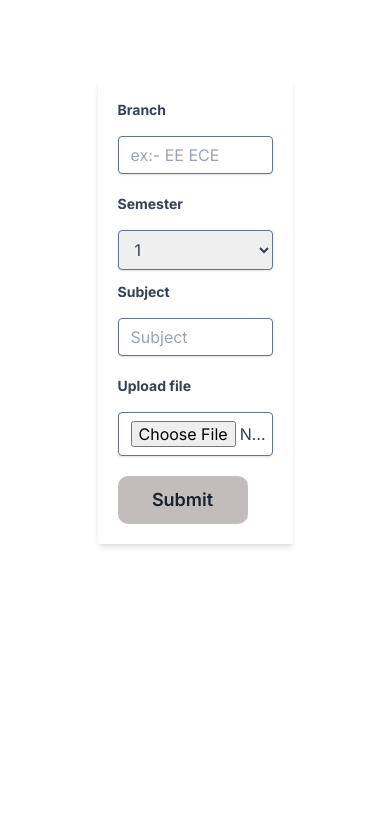
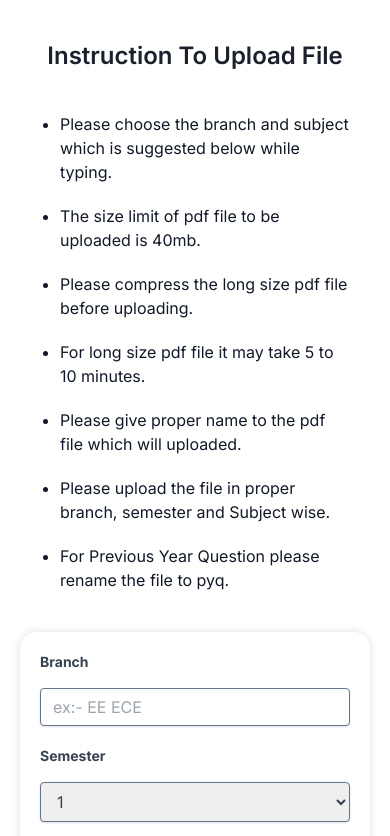
Before and after one commit to Premraj18/NotesShala, a Next.js app: page /uploadnotes in a window 390 px wide. Shown: the top 836 px of the page. Built offline with nearby package versions, Linux system fonts and the light colour scheme.

Commit message:
responsive

```diff
--- /dev/null
+++ b/app/components/NotesBranchWise.js
@@ -0,0 +1,80 @@
+"use client"
+import Link from 'next/link'
+import React from 'react'
+
+const NotesBranchWise = () => {
+    return (
+        <div>
+            <div className='px-10 py-5'>
+                <h2 className='text-3xl font-semibold py-2'>Notes</h2>
+                <p>Gets your hands on your study materials now !</p>
+            </div>
+            <div className="flex flex-wrap justify-center items-center gap-10">
+                <div className="flex flex-col justify-center items-center">
+                    <Link href='/EE'>
+                        <div className='w-32 h-28 rounded-xl text-center flex justify-center items-center p-2 bg-[#29b5f6d5]'>
+                            Electrical
+                        </div>
+                    </Link>
+
+                </div>
+                <div className="flex flex-col justify-center items-center">
+                    <Link href='/ECE'>
+                        <div className='w-32 h-28 rounded-xl text-center flex justify-center items-center p-2  bg-[#29b5f6d5]'>
+                            Electronics and Communication
+                        </div>
+                    </Link>
+
+                </div>
+                <div className="flex flex-col justify-center items-center">
+                    <Link href='/ME'>
+                        <div className='w-32 h-28 rounded-xl text-center flex justify-center items-center p-2 bg-[#29b5f6d5]'>
+                            Mechanical
+                        </div>
+                    </Link>
+
+                </div>
+                <div className="flex flex-col justify-center items-center">
+                    <Link href='/CS'>
+                        <div className='w-32 h-28 rounded-xl text-center flex justify-center items-center p-2 bg-[#29b5f6d5]'>
+                            Computer Science
+                        </div>
+                    </Link>
+
+                </div>
+                <div className="flex flex-col justify-center items-center">
+                    <Link href='/CE'>
+                        <div className='w-32 h-28 rounded-xl text-center flex justify-center items-center p-2 bg-[#29b5f6d5]'>
+                            Civil
+                        </div>
+                    </Link>
+                </div>
+                <div className="flex flex-col justify-center items-center">
+                    <Link href='/MME'>
+                        <div className='w-32 h-28 rounded-xl text-center flex justify-center items-center p-2 bg-[#29b5f6d5]'>
+                            Material and Metallurgy
+                        </div>
+                    </Link>
+
+                </div>
+                <div className="flex flex-col justify-center items-center">
+                    <Link href='/PIE'>
+                        <div className='w-32 h-28 rounded-xl text-center flex justify-center items-center p-2 bg-[#29b5f6d5]'>
+                            Production and Industrial
+                        </div>
+                    </Link>
+
+                </div>
+                <div className="flex flex-col justify-center items-center">
+                    <Link href='/ECM'>
+                        <div className='w-32 h-28 rounded-xl text-center flex justify-center items-center p-2 bg-[#29b5f6d5]'>
+                            Computational mechanics
+                        </div>
+                    </Link>
+                </div>
+            </div>
+        </div>
+    )
+}
+
+export default NotesBranchWise
--- /dev/null
+++ b/app/components/ShareNotes.js
@@ -0,0 +1,17 @@
+import Link from 'next/link'
+import React from 'react'
+
+const ShareNotes = () => {
+    return (
+        <div className='flex flex-col justify-center items-center gap-5 text-center mb-10'>
+            <h2 className='text-3xl font-semibold'>SHARE YOUR NOTES</h2>
+            <p>Help your fellow mates with by sharing your valuable notes</p>
+            <Link href='/uploadnotes'>
+                <div className='border-white border-[2px] rounded-lg px-7 py-2 text-lg bg-[#29b5f6d5] hover:bg-[#29b5f686] hover:scale-[1.02]'>Upload Notes</div>
+            </Link>
+            <p>We thank you on behalf of entire batch</p>
+        </div>
+    )
+}
+
+export default ShareNotes
--- a/app/globals.css
+++ b/app/globals.css
@@ -4,6 +4,9 @@
 
 .p{
     color:  rgb(194, 189, 189);
+}
+.p{
+    color:  rgb(226, 223, 223);
 }
 
 form > div {
--- a/app/page.js
+++ b/app/page.js
@@ -1,47 +1,15 @@
 import Image from "next/image";
 import Link from "next/link";
+import NotesBranchWise from "./components/NotesBranchWise";
+import TestimonialCarousel from "./testimonials/page";
+import ShareNotes from "./components/ShareNotes";
 
 export default function Home() {
   return (
     <div>
-      <div className="my-3">
-        Home Page
-        <Link href='/uploadnotes' style={{ margin: '0 40px' }}>Upload</Link>
-      </div>
-      <div className="flex flex-wrap justify-center items-center lg:mt-10 mt-8 gap-10">
-        <div className="flex flex-col justify-center items-center">
-          <Link href='/EE'><img src="/fileicon.png" alt="" className="lg:w-40 w-32" /></Link>
-          <p>ELECTRICAL</p>
-        </div>
-        <div className="flex flex-col justify-center items-center">
-          <Link href='/ECE'><img src="/fileicon.png" alt="" className="lg:w-40 w-32" /></Link>
-          <p>ELECTRONICS</p>
-        </div>
-        <div className="flex flex-col justify-center items-center">
-          <Link href='/ME'><img src="/fileicon.png" alt="" className="lg:w-40 w-32" /></Link>
-          <p>MECHANICAL</p>
-        </div>
-        <div className="flex flex-col justify-center items-center">
-          <Link href='/CS'><img src="/fileicon.png" alt="" className="lg:w-40 w-32" /></Link>
-          <p>COMPUTER SCIENCE</p>
-        </div>
-        <div className="flex flex-col justify-center items-center">
-          <Link href='/CE'><img src="/fileicon.png" alt="" className="lg:w-40 w-32" /></Link>
-          <p>CIVIL</p>
-        </div>
-        <div className="flex flex-col justify-center items-center">
-          <Link href='/MME'><img src="/fileicon.png" alt="" className="lg:w-40 w-32" /></Link>
-          <p>METALLURGY</p>
-        </div>
-        <div className="flex flex-col justify-center items-center">
-          <Link href='/PIE'><img src="/fileicon.png" alt="" className="lg:w-40 w-32" /></Link>
-          <p>PRODUCTION</p>
-        </div>
-        <div className="flex flex-col justify-center items-center">
-          <Link href='/ECM'><img src="/fileicon.png" alt="" className="lg:w-40 w-32" /></Link>
-          <p>ECM</p>
-        </div>
-      </div>
+      <NotesBranchWise/>
+      <TestimonialCarousel/>
+      <ShareNotes/>
     </div>
   );
 }
--- a/app/testimonials/page.js
+++ b/app/testimonials/page.js
@@ -31,8 +31,8 @@ const TestimonialCarousel = () => {
   }, []);
 
   return (
-    <main className="flex min-h-screen flex-col items-center mt-12 overflow-x-hidden">
-      <h1 className="mb-8 text-[3rem] font-bold">OUR HAPPY STUDENTS</h1>
+    <main className="flex mb-10 flex-col items-center mt-12 overflow-x-hidden">
+      <h1 className="mb-8 text-3xl px-2 text-center font-bold">OUR HAPPY STUDENTS</h1>
 
       {error && <div className="text-red-500">{error}</div>}
 
--- a/app/uploadnotes/page.js
+++ b/app/uploadnotes/page.js
@@ -12,6 +12,7 @@ const page = () => {
     const [branch, setBranch] = useState('')
     const [sem, setSem] = useState('1')
     const [file, setFile] = useState('')
+    const fileSizeLimit = 40 * 1024 * 1024;
     const postedBy = "6605655c144c996b0f047dc8"
 
     const showToast = useShowToast();
@@ -20,12 +21,24 @@ const page = () => {
 
     // console.log(sem);
 
+    const handleFile = (e) => {
+        const pdf = e.target.files[0];
+        if (pdf) {
+            if (pdf.size > fileSizeLimit) {
+                showToast('Error', "File size exceeds the limit of 40 MB.", 'error')
+                e.target.value = '';
+            } else {
+                setFile(pdf);
+            }
+        }
+    }
+
     const handleSubmit = async (e) => {
         e.preventDefault();
         setloading(true)
         try {
-            if (!file) {
-                showToast("Error","file feild must be filled", 'error')
+            if (!file || !branch || !sem || !subject) {
+                showToast("Error", "All feild must be filled", 'error')
                 return;
             }
             const formdata = new FormData();
@@ -61,8 +74,8 @@ const page = () => {
     }
 
     return (
-        <div className='flex flex-col justify-center items-center mt-20'>
-            <form className='shadow-md p-5 w-[50vw]' onSubmit={handleSubmit} >
+        <div className='flex flex-col-reverse justify-center lg:flex-row items-center mt-10 lg:mt-20 lg:gap-10 px-5'>
+            <form className='rounded-2xl p-5 mb-10 lg:w-2/5' onSubmit={handleSubmit} style={{ boxShadow: '0 0 8px rgb(223, 223, 223)' }}>
                 <div className="">
                     <label className="block text-gray-700 text-sm font-bold mb-2" htmlFor="branch">
                         Branch
@@ -145,20 +158,47 @@ const page = () => {
                         id="branch"
                         type="file"
                         placeholder="Subject"
-                        onChange={(e) => setFile(e.target.files[0])}
+                        onChange={handleFile}
                     />
                 </div>
 
-                <Stack spacing={10} pt={2}>
+                <Stack spacing={10} pt={2} flex justifyContent={'center'} alignItems={'center'}>
                     <Button
                         type='submit'
                         loadingText="file submitting"
-                        size="lg"
-                        isLoading={loading} style={{ background: 'rgb(194, 189, 189)', padding: '5px', width: '130px', borderRadius: '10px' }}>
+                        size="md"
+                        width={'44'}
+                        isLoading={loading} style={{ background: 'rgb(34, 170, 225)', color: "white", padding: '3px', borderRadius: '10px' }}>
                         Submit
                     </Button>
                 </Stack>
             </form>
+            <div className='lg:w-2/5 h-1/2'>
+                <h2 className='text-2xl font-semibold text-center'>Instruction To Upload File</h2>
+                <ul className='flex flex-col px-5 text-gray-900 justify-center list-disc gap-y-5 pl-10 my-10 w-full'>
+                    <li className=' text-gray-900 '>
+                        Please choose the branch and subject which is suggested below while typing.
+                    </li>
+                    <li className=' text-gray-900 '>
+                        The size limit of pdf file to be uploaded is 40mb.
+                    </li>
+                    <li className=' text-gray-900 '>
+                        Please compress the long size pdf file before uploading.
+                    </li>
+                    <li className=' text-gray-900 '>
+                        For long size pdf file it may take 5 to 10 minutes.
+                    </li>
+                    <li className=' text-gray-900 '>
+                        Please give proper name to the pdf file which will uploaded.
+                    </li>
+                    <li className=' text-gray-900 '>
+                        Please upload the file in proper branch, semester and Subject wise.
+                    </li>
+                    <li className=' text-gray-900 '>
+                        For Previous Year Question please rename the file to pyq.
+                    </li>
+                </ul>
+            </div>
         </div>
     )
 }
--- a/app/userTestimonial/page.js
+++ b/app/userTestimonial/page.js
@@ -56,7 +56,7 @@ const UserTestimonial = () => {
   };
 
   return (
-    <div className="mx-[30vw] mt-[8vw] overflow-hidden">
+    <div className="mx-10 lg:mx-[30vw] mt-[8vw] overflow-hidden">
       <h1 className="text-4xl font-semibold">Send us your Testimonial</h1>
       <form
         onSubmit={handleSubmit}
```
Also changed, not shown: 1 other file (tests, documents, lock files or other folders).
